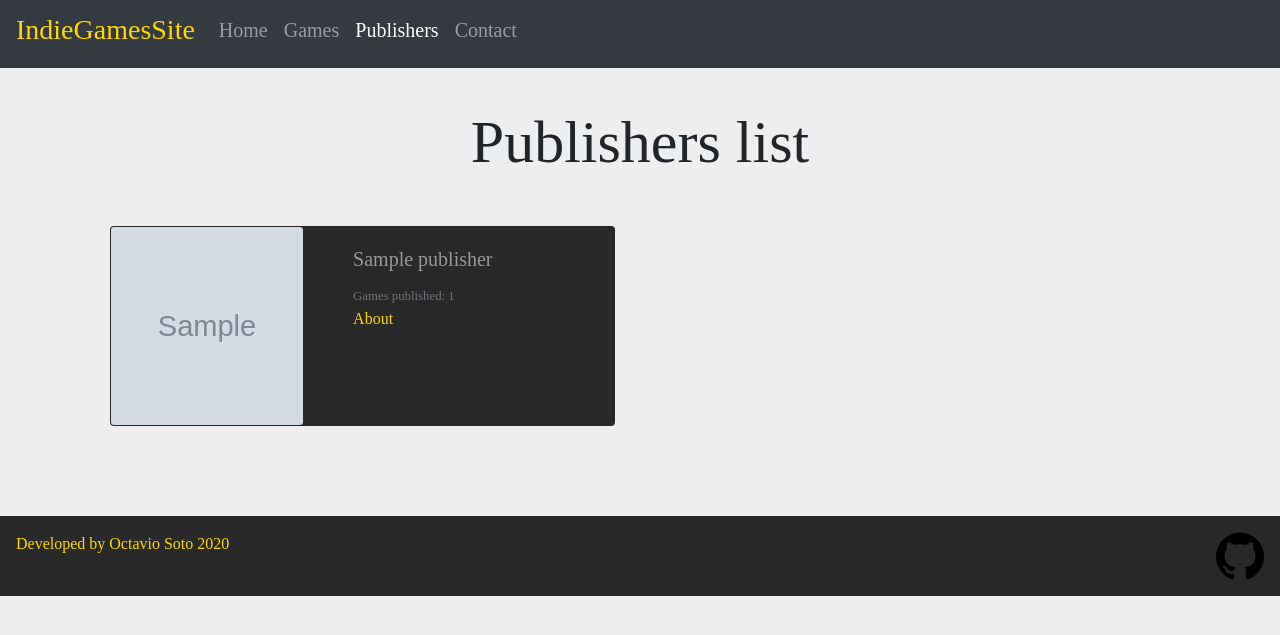
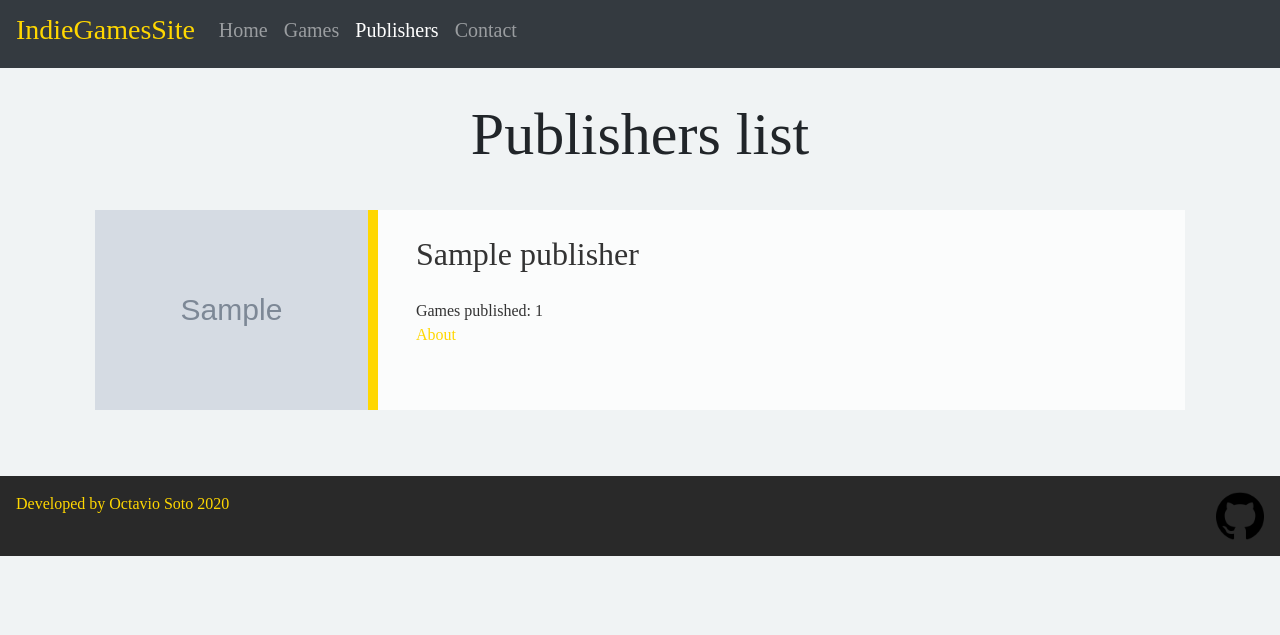
Before and after one commit to TheRealTau/My-Indie-Games-Django-Site, a Django app: page /publishers/ in a window 1280 px wide. Shown: the top 635 px of the page. Run offline with Django 3.2, Linux system fonts and the light colour scheme; tables that the repository leaves empty hold one stand-in row (values such as "Sample post"); grey boxes marked "Sample" are stand-in pictures; some libraries are stand-ins or nearby versions; some web fonts are replaced.

Commit message:
Updated publisher_list  view style

```diff
--- a/IndieGamesSite/publishers/templates/publishers/publishers_list.html
+++ b/IndieGamesSite/publishers/templates/publishers/publishers_list.html
@@ -2,39 +2,26 @@
 {% load static %}
 
 {% block content %}
-  <div class="container pt-2">
   <div class="row section_title">
-      <div class="col-12">
     <p><h1>Publishers list</h1></p>
   </div>
+  {% for publisher in publishers %}
+    <div class="row row-12 row-cols-2 publisher_preview">
+      <div class="col col-3">
+        {% if publisher.profile_picture %}
+          <img class="img-fluid" src="{{ publisher.profile_picture.url }}" class="card-img" alt="...">
+        {% else %}
+          <img class="img-fluid" src="{% static 'core/no_image.jpg' %}" class="card-img" alt="...">
+        {% endif %}
       </div>
-    <div class="row row-cols-1 row-cols-md-2 pt-2">
-      {% for publisher in publishers %}
-
-        <div class="col mb-4">
-            <div class="card card_preview card__meta">
-                <div class="row">
-                    <div class="col-4 col-md-5">
-                        {% if publisher.profile_picture %}
-                            <img src="{{ publisher.profile_picture.url }}" class="card-img" alt="...">
-                        {% else %}
-                        <img src="{% static 'core/no_image.jpg' %}" class="card-img" alt="...">
-                        {% endif %}
-
-                    </div>
-                    <div class="col-8 col-md-7">
-                        <div class="card-body">
-                            <h5 class="card-title">{{ publisher.name }}</h5>
-                            <p class="card-text"><small class="text-muted">Games published:  {{ publisher.game_set.all.count }}</small>
-                            </p>
+      <div class="col col-7 left_border">
+        <h2>{{ publisher.name }}</h2>
+        <p>Games published:  {{ publisher.game_set.all.count }}</p>
         <a href="{% url 'publisher_detail' publisher.id %}">About</a>
       </div>
     </div>
-                </div>
-            </div>
-        </div>
   {% endfor %}
-    </div>
+
   <div class="row justify-content-center pt-2 pb-5">
     {% if is_paginated %}
       <div class="pagination_list">
@@ -55,5 +42,4 @@
       </nav>
     {% endif %}
   </div>
-  </div>
 {% endblock %}
--- a/IndieGamesSite/static/core/style.css
+++ b/IndieGamesSite/static/core/style.css
@@ -13,7 +13,7 @@
 
 body {
     font-family: 'Roboto Slab';
-    background-color: #eee;
+    background-color: #F0F3F4;
 }
 
 .index_content {
@@ -74,8 +74,41 @@ body {
     object-fit: cover;
 }
 
-.card_preview h4,p {
+.card_preview h4, p {
     margin: 1vw 0 0 0;
+}
+
+.publisher_preview {
+    height: 200px;
+    width: auto;
+    margin: 10px;
+    color: #333333;
+    background-color: #FBFCFC;
+}
+
+.publisher_preview div {
+    height: 200px;
+    margin: 0;
+    padding: 0;
+}
+
+.left_border {
+    border-left: 10px solid gold;
+}
+
+.publisher_preview div img {
+    height: 100%;
+    width: 100%;
+    object-fit: cover;
+}
+
+.publisher_preview h2, p {
+    margin: 2vw 0 0 3vw;
+}
+
+.publisher_preview div a {
+    color: gold;
+    margin: 10vw 0 0 3vw;
 }
 
 .card__meta {
```
Lines whose indentation alone changed are shown as unchanged.
